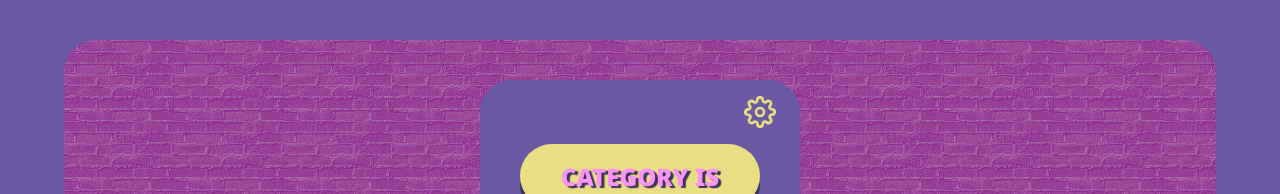
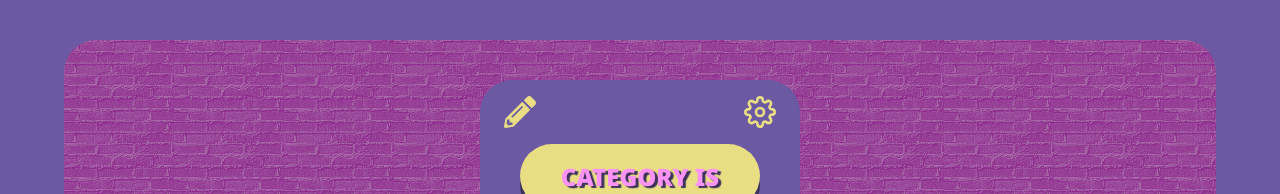
Before and after one commit to 0lgaP/categories, a React (Create React App) app: page / in a window 1280 px wide. Shown: the top 194 px of the page. Built offline with nearby package versions, Linux system fonts and the light colour scheme; a web font is replaced by a local one.

Commit message:
modular button

```diff
--- a/src/components/CategoryList.js
+++ b/src/components/CategoryList.js
@@ -4,12 +4,14 @@ import { select } from "../components/helpers/toArray";
 import SettingsButton from "./SettingsButton";
 import Card from "./UI/Card";
 import Settings from "./Settings";
+import Main from "./Pages/Main";
 
 const CategoryList = () => {
   const [category, setCategory] = useState("");
   const [filter, setFilter] = useState(true);
-  const [settings, setSettings] = useState(false)
-  console.log(filter)
+  const [settings, setSettings] = useState(false);
+  const [draw, setDraw] = useState(false)
+  console.log(filter);
   const selectHandler = () => {
     if (!filter) {
       const selected = select(fullList);
@@ -24,24 +26,33 @@ const CategoryList = () => {
   };
 
   const settingsHandler = () => {
-    setSettings((prev) => !prev)
-    setCategory("")
+    setSettings((prev) => !prev);
+    setCategory("");
+  };
+  const toggleDraw = () => {
+    setCategory("");
+    setDraw((prev) => !prev);
   }
-
 
   return (
     <React.Fragment>
-      {settings ? (<Settings toggleSettings={settingsHandler} settings={settings} onFilter={filterHandler} filter={filter}/>) :
-      <Card>
-        <SettingsButton toggleSettings={settingsHandler}/>
-        <button onClick={selectHandler} className="button">
-          CATEGORY IS
-        </button>
-        <div className="category">{category}</div>
-      </Card>
-      }
-      </React.Fragment>
+      {settings ? (
+        <Settings
+          toggleSettings={settingsHandler}
+          settings={settings}
+          onFilter={filterHandler}
+          filter={filter}
+        />
+      ) : (
+        <Main
+          toggleSettings={settingsHandler}
+          categoryIs={selectHandler}
+          category={category}
+          toggleDraw={toggleDraw}
+        />
+      )}
 
+    </React.Fragment>
   );
 };
 
--- a/src/components/Pages/Main.js
+++ b/src/components/Pages/Main.js
@@ -1,10 +1,23 @@
 import React from 'react'
 import Card from '../UI/Card'
+import ButtonContainer from '../UI/ButtonContainer'
+import Button from '../UI/Button'
 
 
-const Main = () => {
+
+const Main = (props) => {
+  const {toggleSettings, categoryIs, toggleDraw, category} = props
   return (
-    <div>Main</div>
+    <Card>
+      <ButtonContainer>
+        <Button onClick={toggleDraw} draw="true"/>
+        <Button onClick={toggleSettings} setting="true"/>
+      </ButtonContainer>
+      <button onClick={categoryIs} className="button">
+        CATEGORY IS
+      </button>
+      <div className='category'>{category}</div>
+    </Card>
   )
 }
 
--- /dev/null
+++ b/src/components/UI/Button.js
@@ -0,0 +1,20 @@
+import React from 'react'
+import {FiSettings} from 'react-icons/fi'
+import {FaPencilAlt} from 'react-icons/fa'
+import styles from './Button.module.css'
+
+const Button = (props) => {
+  const { onClick } = props
+  let style;
+  if(props.setting){
+    style = <FiSettings/>
+  }
+  if(props.draw){
+    style = <FaPencilAlt/>
+  }
+  return (
+    <button className={styles.symbol} onClick={onClick}>{style}</button>
+  )
+}
+
+export default Button
--- /dev/null
+++ b/src/components/UI/Button.module.css
@@ -0,0 +1,7 @@
+.symbol {
+  margin-top: 0.5rem;
+  width: 5rem;
+  background-color: transparent;
+  color: var(--yellow);
+  font-size: 2rem;
+}
--- /dev/null
+++ b/src/components/UI/ButtonContainer.js
@@ -0,0 +1,10 @@
+import React from 'react'
+import styles from "./ButtonContainer.module.css"
+
+const ButtonContainer = (props) => {
+  return (
+    <div className={styles.container}>{props.children}</div>
+  )
+}
+
+export default ButtonContainer
--- /dev/null
+++ b/src/components/UI/ButtonContainer.module.css
@@ -0,0 +1,10 @@
+.container{
+  background-color: transparent;
+  width: 100%;
+  height: 4rem;
+  border-radius: 2rem;
+  display: flex;
+  justify-content: space-between;
+  align-items: center;
+
+}
```
